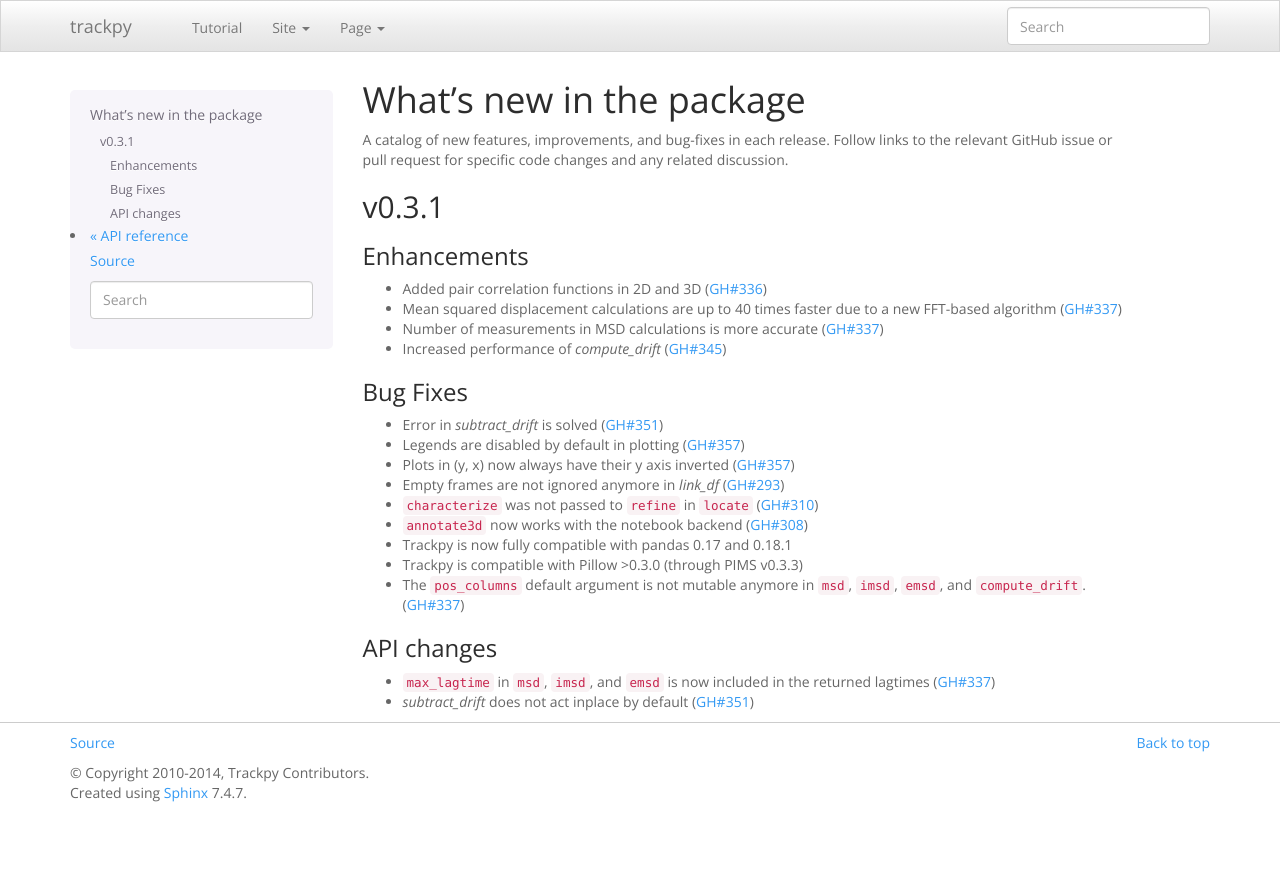
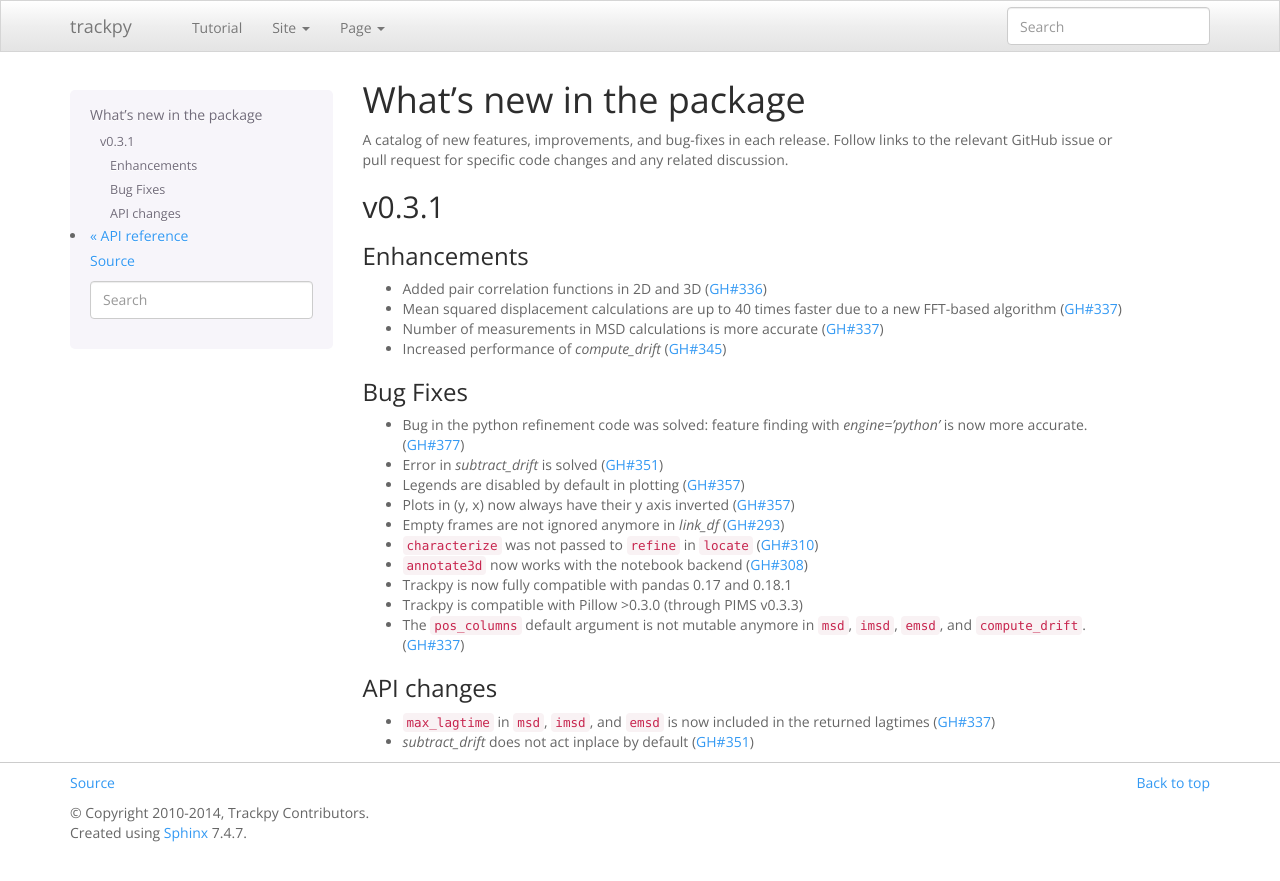
Before and after one commit to soft-matter/trackpy, a Sphinx documentation site: the page built from doc/whatsnew.rst, in a window 1280 px wide. Shown: the top 881 px of the page. Built offline with Sphinx 7.4.7, drawn with Linux system fonts in a browser that asks for light colours; pages that are not in the unit, such as notebooks, are missing from menus; the version number could not be read and is left out.

Commit message:
DOC Release notes v0.3.1 update

```diff
--- a/doc/releases/v0.3.1.txt
+++ b/doc/releases/v0.3.1.txt
@@ -15,6 +15,8 @@
 
 Bug Fixes
 ~~~~~~~~~
+
+- Bug in the python refinement code was solved: feature finding with `engine='python'` is now more accurate.  (:issue:`#377`)
 
 - Error in `subtract_drift` is solved (:issue:`#351`)
 
```
